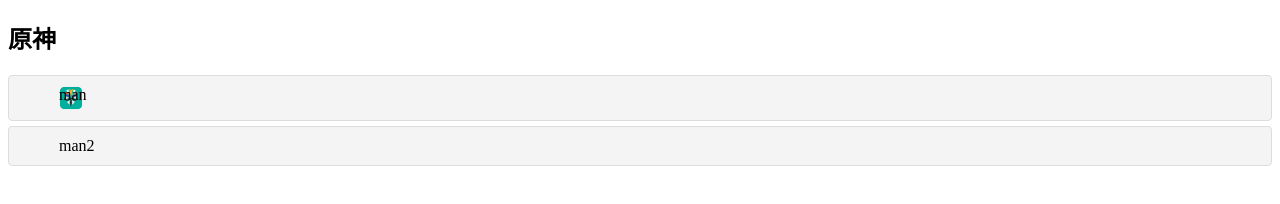
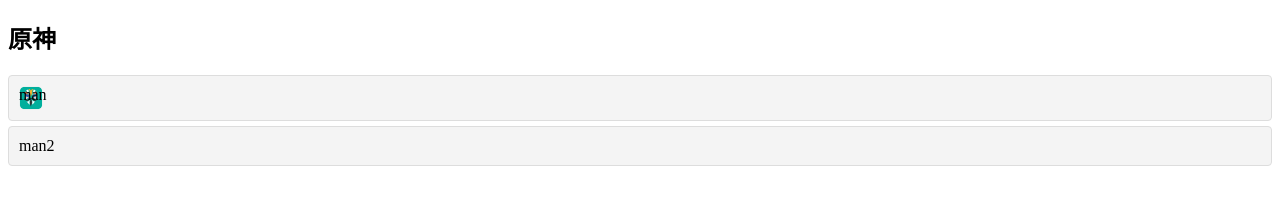
Before and after one commit to sldjadkd/sldjadkd.github.io, a plain HTML site: page xtcres/index.html in a window 1280 px wide. Drawn offline with Linux system fonts and the light colour scheme.

Commit message:
Update index.html

```diff
--- a/xtcres/index.html
+++ b/xtcres/index.html
@@ -23,7 +23,7 @@
             border-radius: 4px; /* 圆角边框 */
             margin: 5px 0; /* 列表项间距 */
             padding: 10px; /* 列表项内边距 */
-            padding-left: 50px; /* 给图标留出空间 */
+            /*padding-left: 50px; 给图标留出空间 */
             transition: background-color 0.3s; /* 背景色过渡效果 */
 		}
         li:hover {
@@ -46,7 +46,7 @@
 	<body onload="init()">
 		<h2>原神</h2>
 		<ul>
-			<li><span class="icon icon1">man</span></li>
+			<li><span class="icon icon1">           man</span></li>
 			<li>man2</li>
 		</ul>
 	</body>
```
